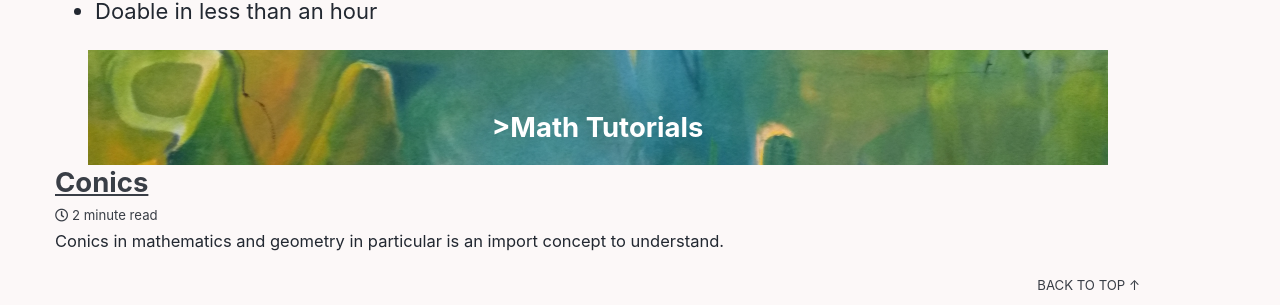
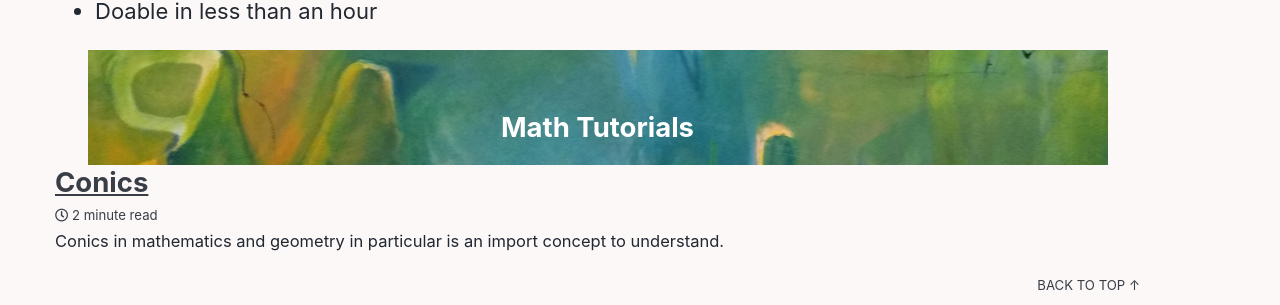
Before and after one commit to ejboettcher/evelyn_j_boettcher_cv, a Jekyll site: the page built from tutorials.md, in a window 1280 px wide and 900 px high, scrolled down 419 px. Shown: the part 150-455 px from the top of the window. Built offline with Jekyll 4.4.1, drawn with Linux system fonts in a browser that asks for light colours; cached includes are drawn as plain includes.

Commit message:
fixed label

```diff
--- a/_layouts/tutorial.html
+++ b/_layouts/tutorial.html
@@ -39,7 +39,7 @@
 	<div class="container-image">
 		<img src= "assets/img/banner/green_painting_sm.png" alt="Banner image">
 		<div class="centered">
-			<h2>>Math Tutorials</h2>
+			<h2>Math Tutorials</h2>
 		</div>
 	</div>
 
```
